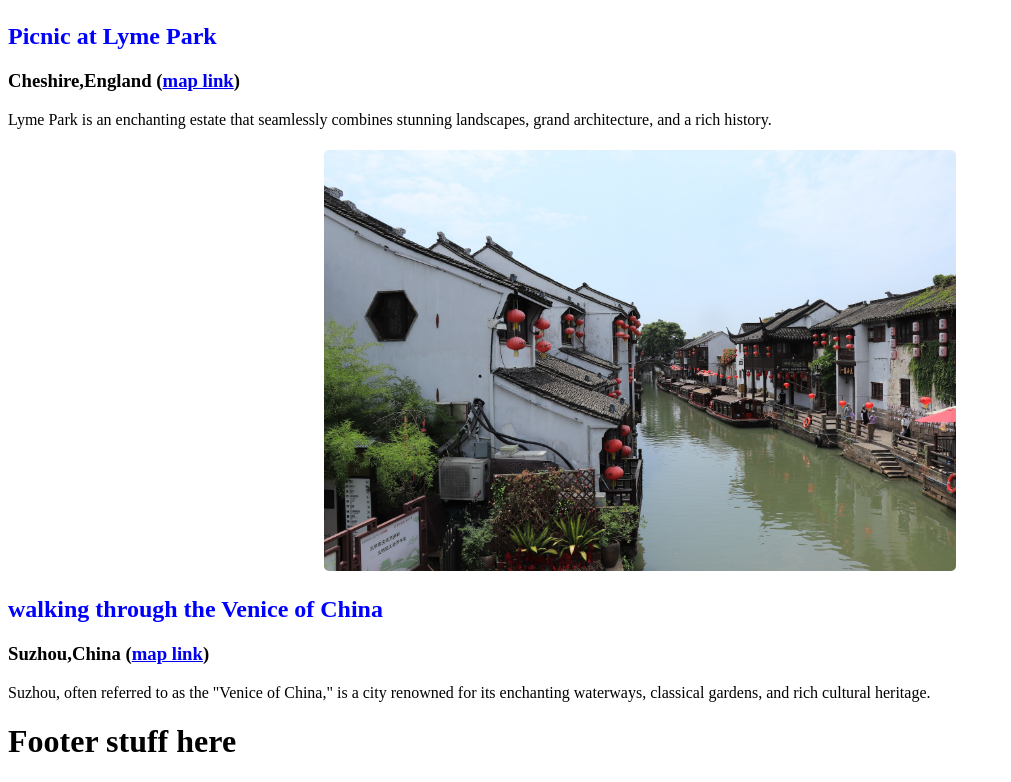
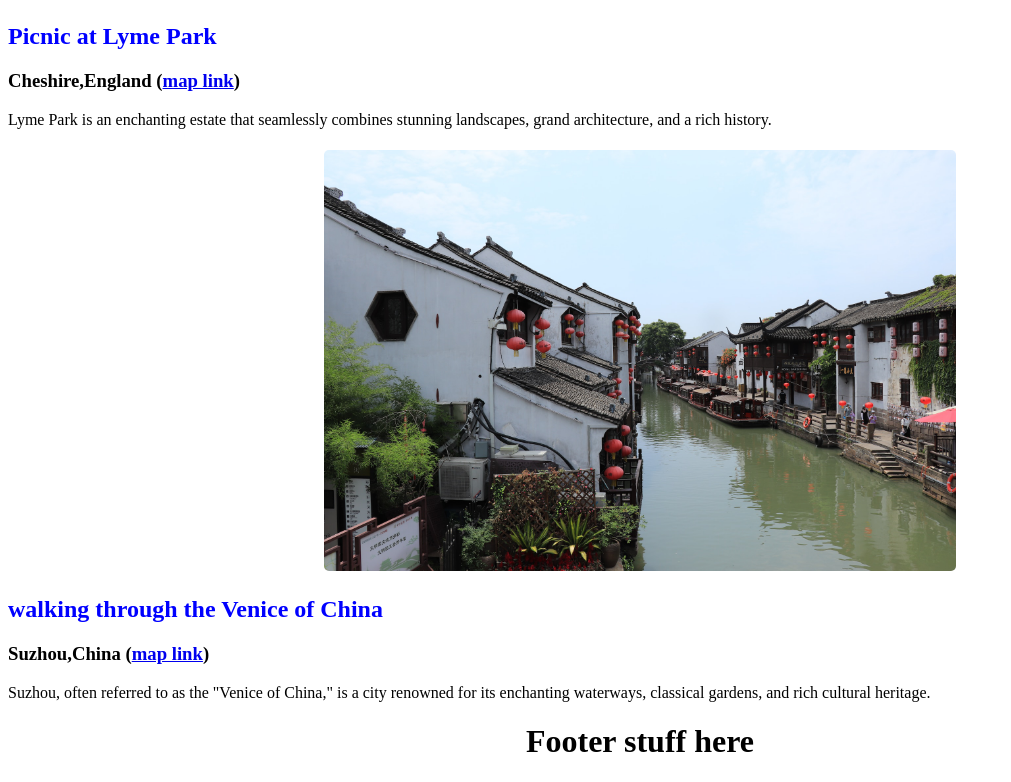
Before and after one commit to cynthiacodes/favourite-places-react, a React (Create React App) app: page / in a window 1280 px wide. Shown: the part 1653-2435 px from the top of the page, without its empty margins (0-1011 px from the left). Built offline with nearby package versions, Linux system fonts and the light colour scheme; the HTML template or start-up script is replaced by a standard one.

Commit message:
added className page-footer and css style

```diff
--- a/src/components/App.css
+++ b/src/components/App.css
@@ -16,3 +16,8 @@
    border-radius:10px;
    padding:5px;
 }
+
+.page-footer{
+  color: black;
+  text-align: center;
+}
--- a/src/components/PageFooter.tsx
+++ b/src/components/PageFooter.tsx
@@ -3,7 +3,7 @@ import './App.css';
 function PageFooter(): JSX.Element {
     return (
       <footer>
-        <h1>Footer stuff here</h1>
+        <h1 className='page-footer'>Footer stuff here</h1>
       </footer>
     );
   }
```
